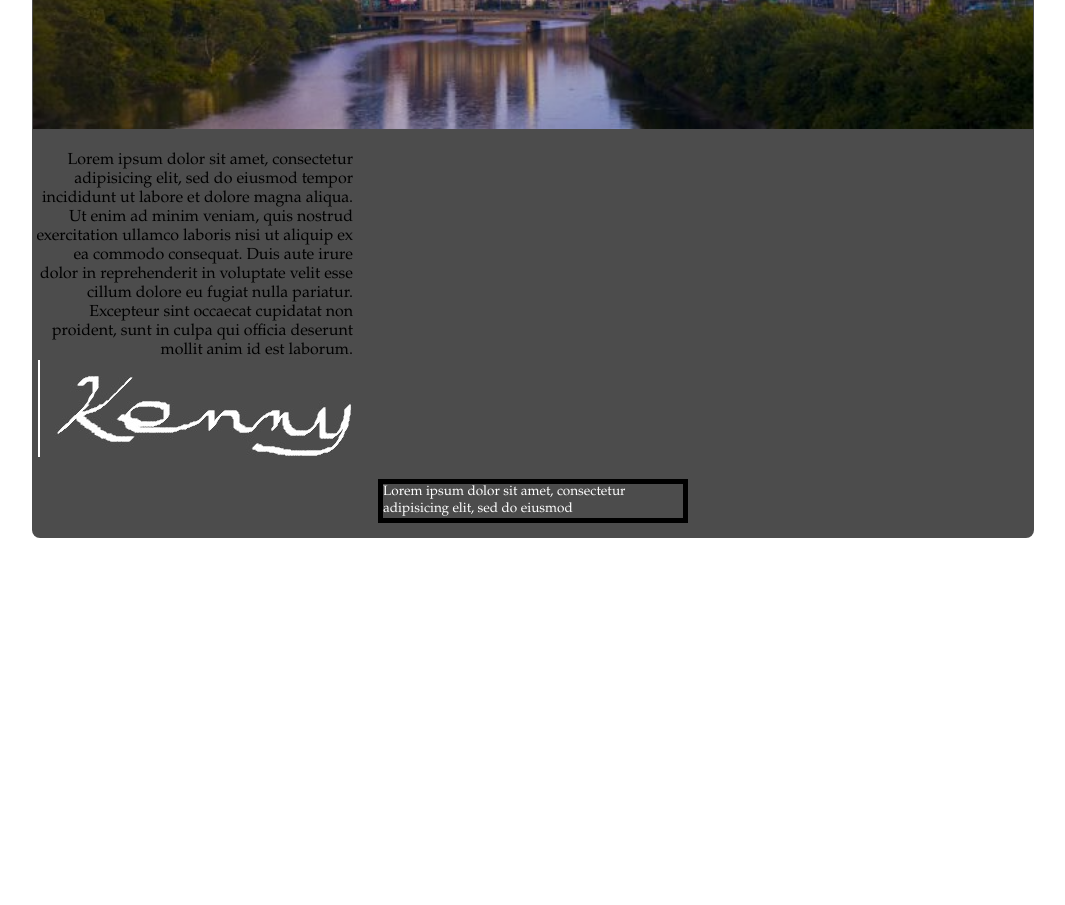
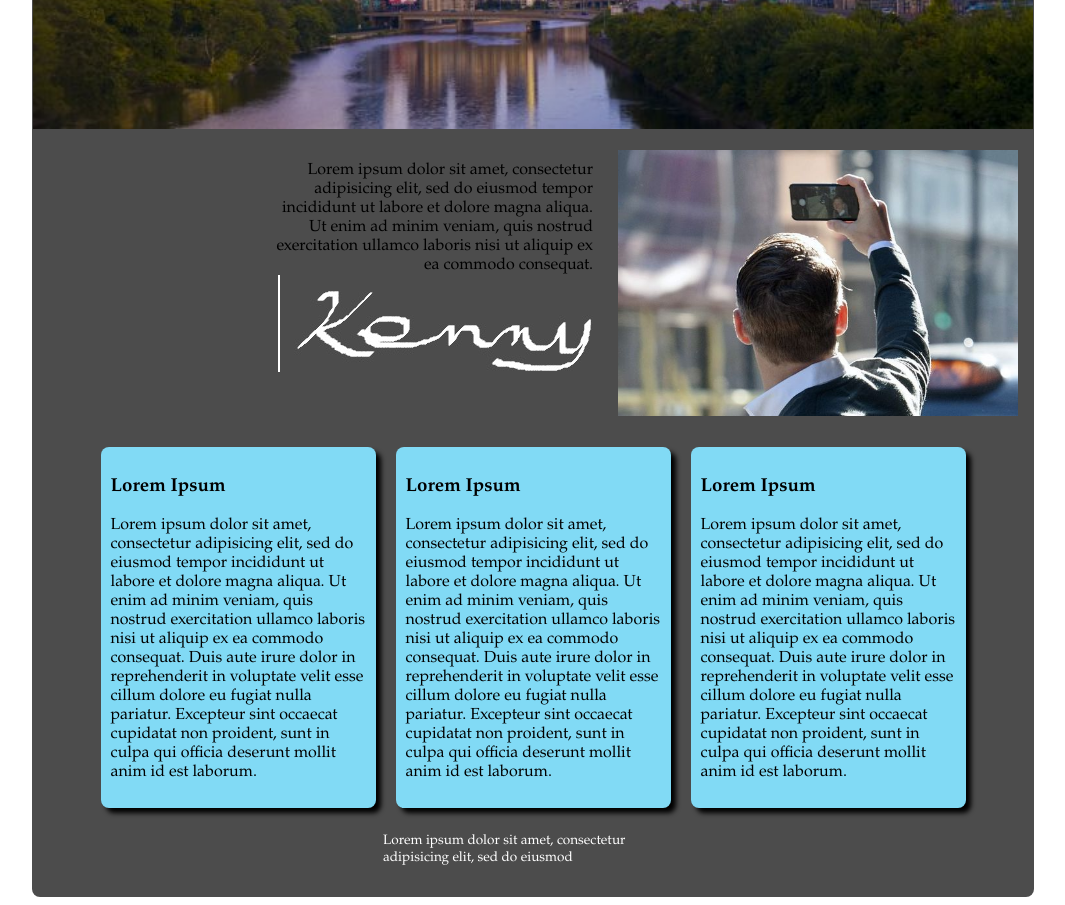
Before and after one commit to willyle/personal_site, a plain HTML site: page index.html in a window 1280 px wide. Shown: the part 360-1265 px from the top of the page, without its empty margins (107-1172 px from the left). Before the commit the page ends 906 px from the top, so only its background shows below. Drawn offline with Linux system fonts and the light colour scheme.

Commit message:
finished the homepage

```diff
--- a/css/style.css
+++ b/css/style.css
@@ -8,7 +8,7 @@ body{
 	/*background: linear-gradient(#4C4C4C, #FFFFFF);*/
 	background-color: #4C4C4C;
 	max-width: 1000px;
-	min-width: 370px;
+	min-width: 430px;
 	margin: 0 auto;
 	padding: 15px 1px;
 
@@ -23,10 +23,20 @@ body{
 #quote{
 	width:320px;
 	text-align: right;
+	padding: 10px;
+	float: right;
+
 }
 
 #selfie{
+	margin: 15px;
+	float: right;
 
+}
+
+#boxes{
+	width: 885px;
+	margin: 0 auto;
 }
 
 header{
@@ -57,9 +67,9 @@ header p{
 }
 
 footer{
-	border: solid 5px black;
+
 	max-width: 300px;
-	margin: 0 auto;
+	margin: 15px auto;
 	color: #FFFFFF;
 	font-size: 85%;
 }
@@ -99,3 +109,13 @@ nav li:hover{
 .clear{
 	clear:both;
 }
+
+.box{
+	background-color: #81DAF5;
+	border-radius:.5em;
+	box-shadow: 5px 5px 5px #000000;
+	width: 255px;
+	padding: 10px;
+	margin: 10px;
+	float: left;
+}
--- a/index.html
+++ b/index.html
@@ -32,7 +32,7 @@
 			</div>
 
 			<div id="selfie">
-
+				<img src= "images/selfie.jpg" width="400px">
 			</div>
 
 			<div id="quote">
@@ -40,18 +40,59 @@
 					Lorem ipsum dolor sit amet, consectetur adipisicing elit, sed do eiusmod
 					tempor incididunt ut labore et dolore magna aliqua. Ut enim ad minim veniam,
 					quis nostrud exercitation ullamco laboris nisi ut aliquip ex ea commodo
-					consequat. Duis aute irure dolor in reprehenderit in voluptate velit esse
-					cillum dolore eu fugiat nulla pariatur. Excepteur sint occaecat cupidatat non
-					proident, sunt in culpa qui officia deserunt mollit anim id est laborum.
+					consequat.
 					<br>
 					<img src="images/signature.jpg">
 				</p>
+			</div>
 
+			<div class="clear">
+			</div>
+
+			<div id="boxes">
+				<div class="box">
+					<h3>Lorem Ipsum</h3>
+					<p>
+						Lorem ipsum dolor sit amet, consectetur adipisicing elit, sed do eiusmod
+						tempor incididunt ut labore et dolore magna aliqua. Ut enim ad minim veniam,
+						quis nostrud exercitation ullamco laboris nisi ut aliquip ex ea commodo
+						consequat. Duis aute irure dolor in reprehenderit in voluptate velit esse
+						cillum dolore eu fugiat nulla pariatur. Excepteur sint occaecat cupidatat non
+						proident, sunt in culpa qui officia deserunt mollit anim id est laborum.
+					</p>
+				</div>
+
+				<div class="box">
+					<h3>Lorem Ipsum</h3>
+					<p>
+						Lorem ipsum dolor sit amet, consectetur adipisicing elit, sed do eiusmod
+						tempor incididunt ut labore et dolore magna aliqua. Ut enim ad minim veniam,
+						quis nostrud exercitation ullamco laboris nisi ut aliquip ex ea commodo
+						consequat. Duis aute irure dolor in reprehenderit in voluptate velit esse
+						cillum dolore eu fugiat nulla pariatur. Excepteur sint occaecat cupidatat non
+						proident, sunt in culpa qui officia deserunt mollit anim id est laborum.
+					</p>
+				</div>
+
+				<div class="box">
+					<h3>Lorem Ipsum</h3>
+					<p>
+						Lorem ipsum dolor sit amet, consectetur adipisicing elit, sed do eiusmod
+						tempor incididunt ut labore et dolore magna aliqua. Ut enim ad minim veniam,
+						quis nostrud exercitation ullamco laboris nisi ut aliquip ex ea commodo
+						consequat. Duis aute irure dolor in reprehenderit in voluptate velit esse
+						cillum dolore eu fugiat nulla pariatur. Excepteur sint occaecat cupidatat non
+						proident, sunt in culpa qui officia deserunt mollit anim id est laborum.
+					</p>
+				</div>
+
+				<div class="clear">
+				</div>
 			</div>
 
 			<footer>
 				Lorem ipsum dolor sit amet, consectetur adipisicing elit, sed do eiusmod
-			</foooter>
+			</footer>
 		</div>
 	</body>
 </html>
```
Also changed, not shown: images/selfie.jpg (added).
